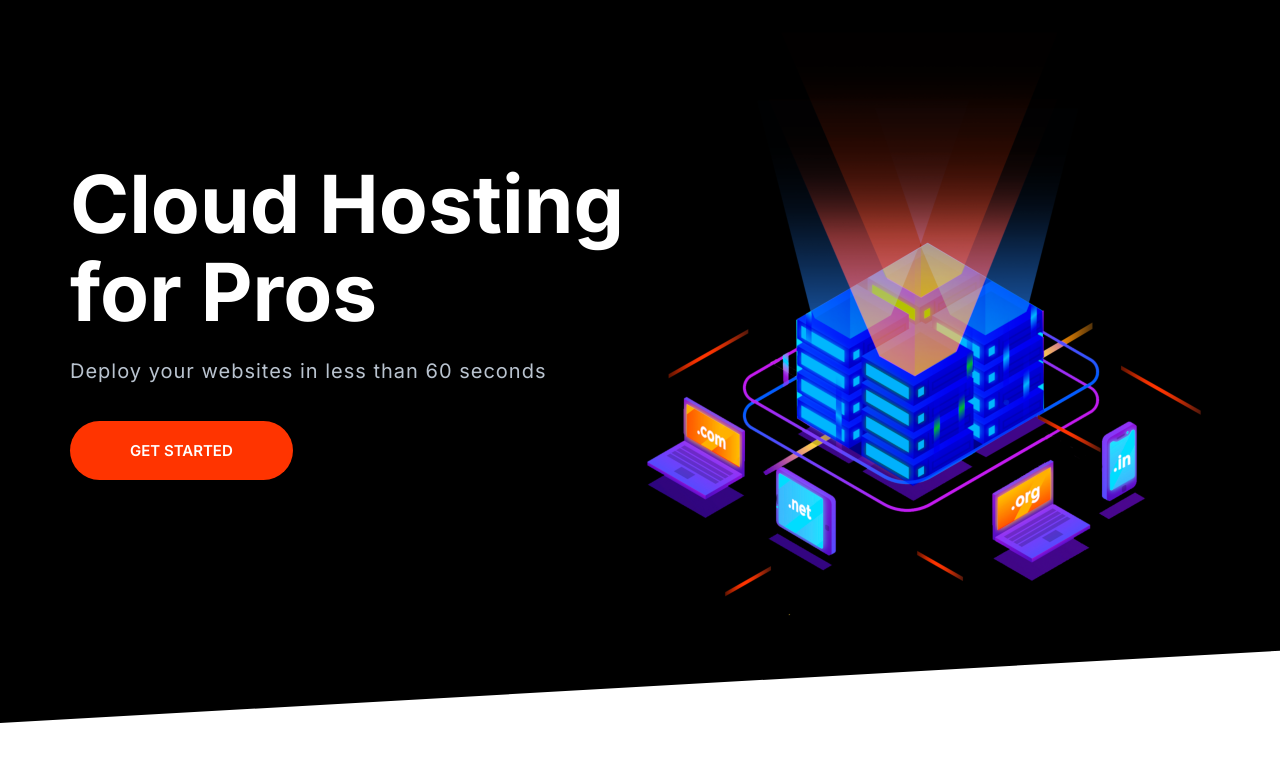
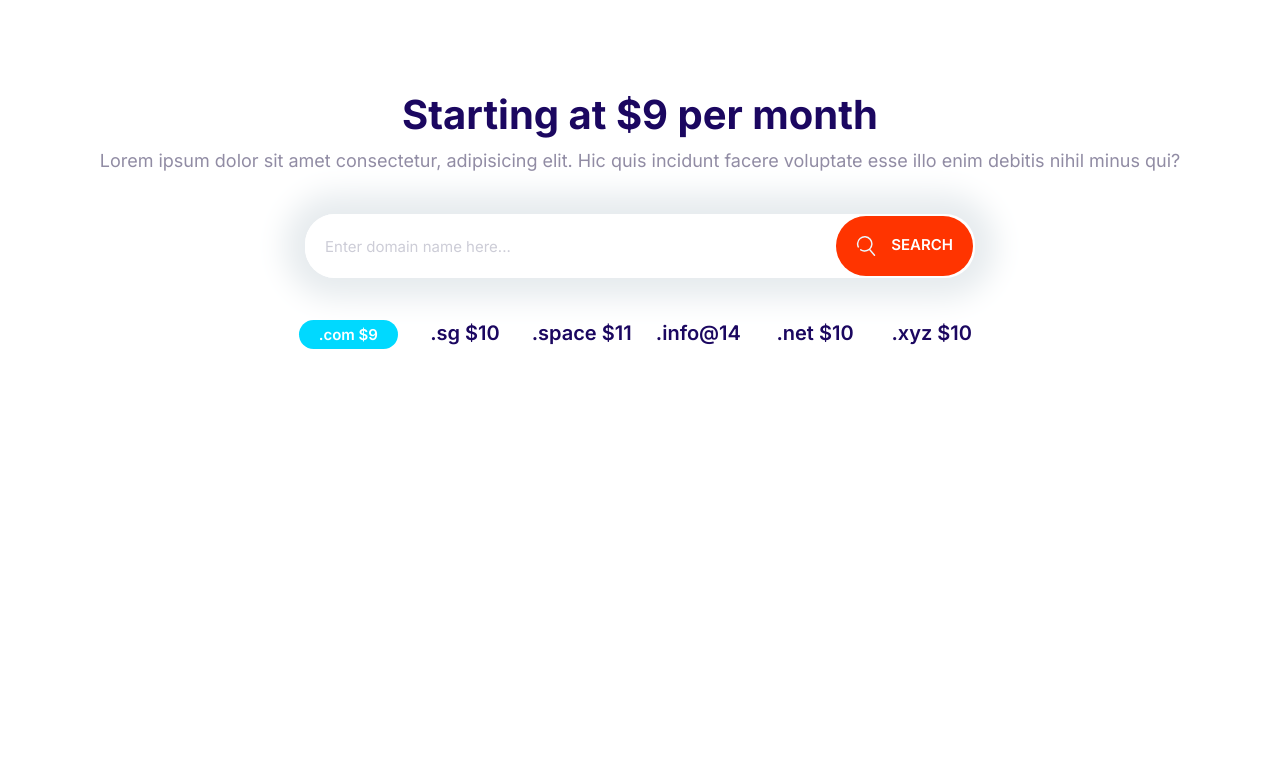
Before and after one commit to Turtles009/moshify_clone, a plain HTML site: page Moshify/index.html in a window 1280 px wide. Drawn offline with Linux system fonts and the light colour scheme.

Commit message:
Build the domain block component.

```diff
--- a/Moshify/css/style.css
+++ b/Moshify/css/style.css
@@ -199,6 +199,7 @@ a {
     font-size: 1.8rem;
     font-weight: 600;
     margin: 1rem 0;
+    outline: 0;
     padding: 2rem 3rem;
     text-align: center;
     text-transform: uppercase;
@@ -223,6 +224,13 @@ a {
 .btn--secondary {
     background: var(--color-secondary);
     color: #fff;
+}
+
+.btn .icon {
+    width: 2rem;
+    height: 2rem;
+    margin-right: 1.1rem;
+    vertical-align: middle;
 }
 
 .btn--secondary:hover {
@@ -283,17 +291,24 @@ a {
 .input-group .input {
     border: 0;
     flex-grow: 1;
-    padding: 1.5rem 1rem;
+    padding: 1.5rem 2rem;
 }
 
 .input-group .btn {
-    margin: 4px;
-    padding: 2rem 1.5rem;
+    margin: 2px;
+    padding: 2rem 2rem;
+    font-size: 1.5rem;
 }
 
 @media screen and (min-width: 1024px) {
     .input {
         font-size: 1.5rem;
+    }
+}
+
+@media screen and (max-width: 530px) {
+    .input-group .btn {
+        overflow: hidden;
     }
 }
 
@@ -715,3 +730,28 @@ a {
         align-self: center;
     }
 }
+
+/* Domain Block */
+.block__domain .input-group {
+    box-shadow: 0 0 30px 20px #e6ebee;
+    border: 0;
+    margin: 4rem auto;
+    max-width: 670px;
+}
+
+.block-domain__prices {
+    display: grid;
+    grid-template-columns: repeat(3, 1fr);
+    grid-template-rows: repeat(2, 6rem);
+    font-size: 2rem;
+    font-weight: 600;
+    justify-items: center;
+    max-width: 700px;
+    margin: 0 auto;
+}
+
+@media screen and (min-width: 768px) {
+    .block-domain__prices {
+        grid-template-columns: repeat(auto-fit, minmax(10rem, 1fr));
+    }
+}
--- a/Moshify/index.html
+++ b/Moshify/index.html
@@ -16,20 +16,30 @@
 </head>
 
 <body>
-    <div class="block block--dark block--skewed-left hero">
-        <div class="container grid grid--1x2">
-            <header class="block__header hero__content">
-                <h1 class="block__heading">Cloud Hosting for Pros</h1>
-                <p class="hero__tagline">Deploy your websites in less than 60 seconds</p>
-                <a href="#" class="btn btn--accent btn--stretched">GET STARTED</a>
-            </header>
-            <picture>
-                <source type="icon/webp" srcset="icons/banner.webp 1x, icons/banner@2x.webp 2x">
-                <source type="image/png" srcset="icons/banner.png 1x, icons/banner@2x.png 2x">
-                <img class="hero__image" src="icons/banner.png" alt="">
-            </picture>
+    <section class="block container block__domain">
+        <header class="block__header">
+            <h2>Starting at $9 per month</h2>
+            <p>Lorem ipsum dolor sit amet consectetur, adipisicing elit. Hic quis incidunt facere voluptate esse illo
+                enim debitis nihil minus qui?</p>
+        </header>
+        <div class="input-group">
+            <input type="text" class="input" placeholder="Enter domain name here...">
+            <button class="btn btn--accent">
+                <svg class="icon icon--white">
+                    <use xlink:href="icons/sprite.svg#search"></use>
+                </svg>
+                Search
+            </button>
         </div>
-    </div>
+        <ul class="list block-domain__prices">
+            <li><span class="badge badge--secondary">.com $9</span></li>
+            <li>.sg $10</li>
+            <li>.space $11</li>
+            <li>.info@14</li>
+            <li>.net $10</li>
+            <li>.xyz $10</li>
+        </ul>
+    </section>
     <script src="js/main.js"></script>
 </body>
 
```
Also changed, not shown: Moshify/components/domain_block.html (added, +24 -0 lines).
